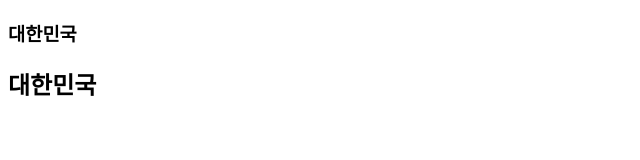
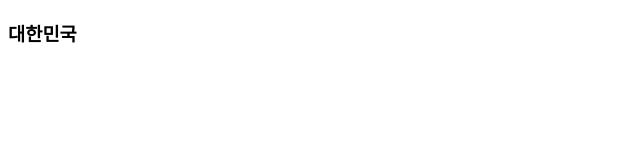
Before and after one commit to nampole/opentutorials, a plain HTML site: page index.html in a window 1280 px wide. Shown: the whole page, without its empty margins (0-640 px from the left). Drawn offline with Linux system fonts and the light colour scheme.

Commit message:
Revert "mixed reset 후 다시 commit"
This reverts commit 9ae4f3b2ac6aed70db9bcbab2996558be4c37aca.

```diff
--- a/index.html
+++ b/index.html
@@ -5,6 +5,5 @@
 </head>
 <body>
 	<h3>대한민국</h3>
-	<h2>대한민국</h2>
 </body>
 </html>
```
Also changed, not shown: readme.txt (deleted).
